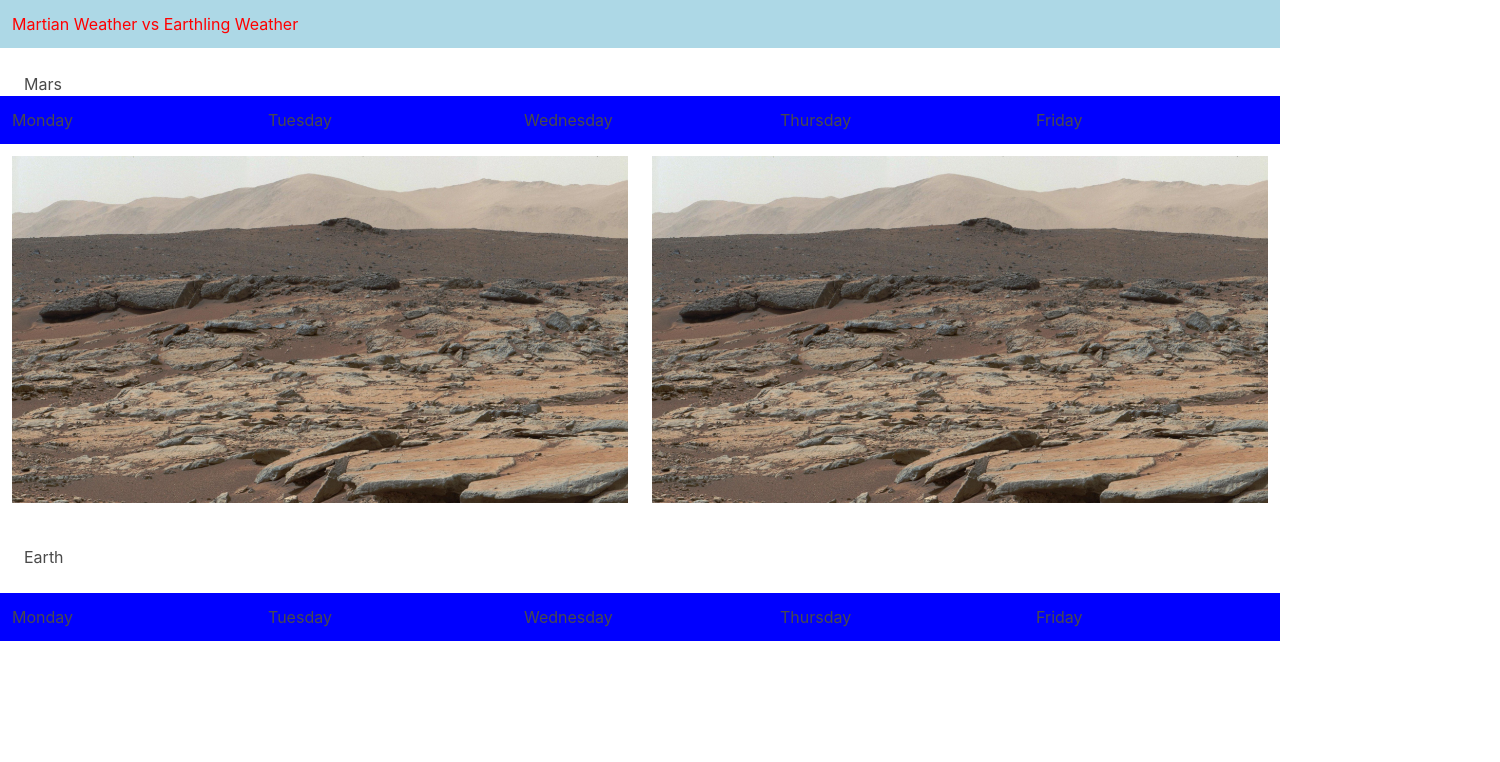
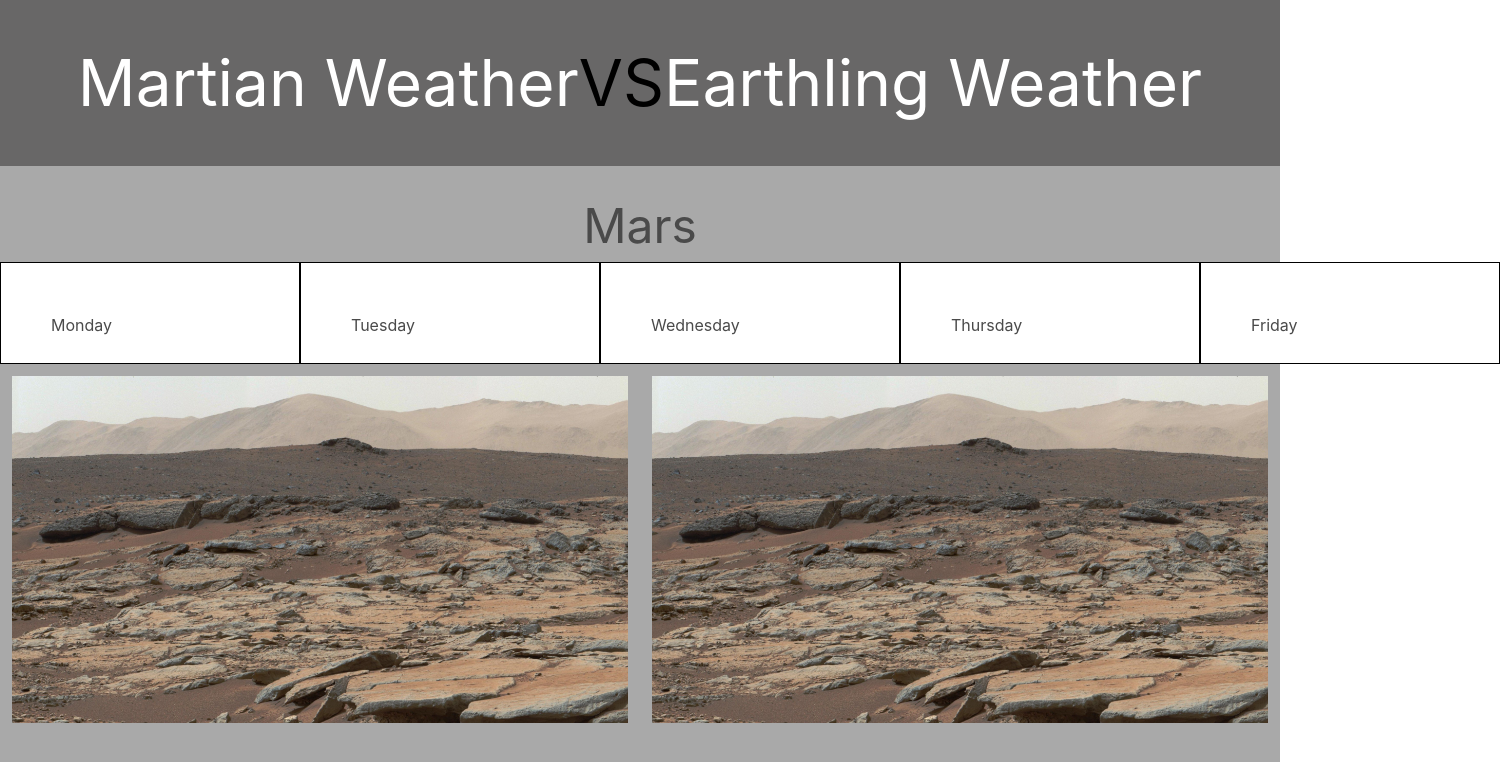
Before and after one commit to Mbogaert/group-project-one, a plain HTML site: page index.html in a window 1280 px wide. Shown: the top 762 px of the page, 1500 px wide, since content can reach past the window. Drawn offline with nearby package versions, Linux system fonts and the light colour scheme.

Commit message:
start css

```diff
--- a/assets/css/style.css
+++ b/assets/css/style.css
@@ -1,8 +1,33 @@
+body {
+    background-color: darkgrey;
+}
 #navbar {
-    background-color: lightblue;
-    color: red;
+    background-color: rgb(104, 103, 103);
+    color: white;
+    font-size: 4rem;
+    padding: 35px;
 }
 
 #forecast-card {
-    background-color: blue;
+    background-color: white;
+    width: 300px;
+    height: 100px;
+    padding: 50px;
+    border: 1px solid black;
+    box-sizing: border-box;
 }
+
+h1 {
+    justify-content: center;
+    font-size: 100px;
+    display: flex;
+    justify-content: center;
+    font-size: larger;
+}
+
+
+
+
+.vs {
+    color: black;
+}
--- a/index.html
+++ b/index.html
@@ -12,15 +12,15 @@
 <body>
 <header class="header-bar">
     <div class="column is-full" id="navbar">
-        Martian Weather vs Earthling Weather
+        <h1>Martian Weather <p class="vs">VS</p>  Earthling Weather</h1>
     </div>
 </header>
 
-<section class="column"> <!-- Mars Weather-->
+<section class="column" class="forecast-card"> <!-- Mars Weather-->
     <div class="column"> <!--Header-->
-        <h1>Mars</h1>
+        <h1 class="is-size-1">Mars</h1>
     </div>
-   <div class="columns">
+   <div class="columns" >
         <!-- 5 Day Forecast Section-->
         <div class="column is-one-fifth" id="forecast-card">Monday</div>
 
@@ -32,12 +32,12 @@
 
         <div class="column is-one-fifth" id="forecast-card">Friday</div>
     </div>
-    <div class="columns" id="photo">
+    <div class="columns" id="photo" id="forecast-card">
         <div class="column is-half">
-            <img src="./assets/images/CuriosityRover1.jpg" alt="">
+            <img src="./assets/images/CuriosityRover1.jpg" alt="Cool pic">
         </div>
         <div class="column is-half">
-            <img src="./assets/images/CuriosityRover1.jpg" alt="">
+            <img src="./assets/images/CuriosityRover1.jpg" alt="Cool mars pic">
         </div>
     </div>
 </section>
@@ -45,7 +45,7 @@
 <section class="column">
      <!-- Mars Weather-->
     <div class="column"> <!--Header-->
-        <h1>Earth</h1>
+        <h1 class="is-size-1">Earth</h1>
     </div>
 
     <div class="columns" id="current-weather">
```
